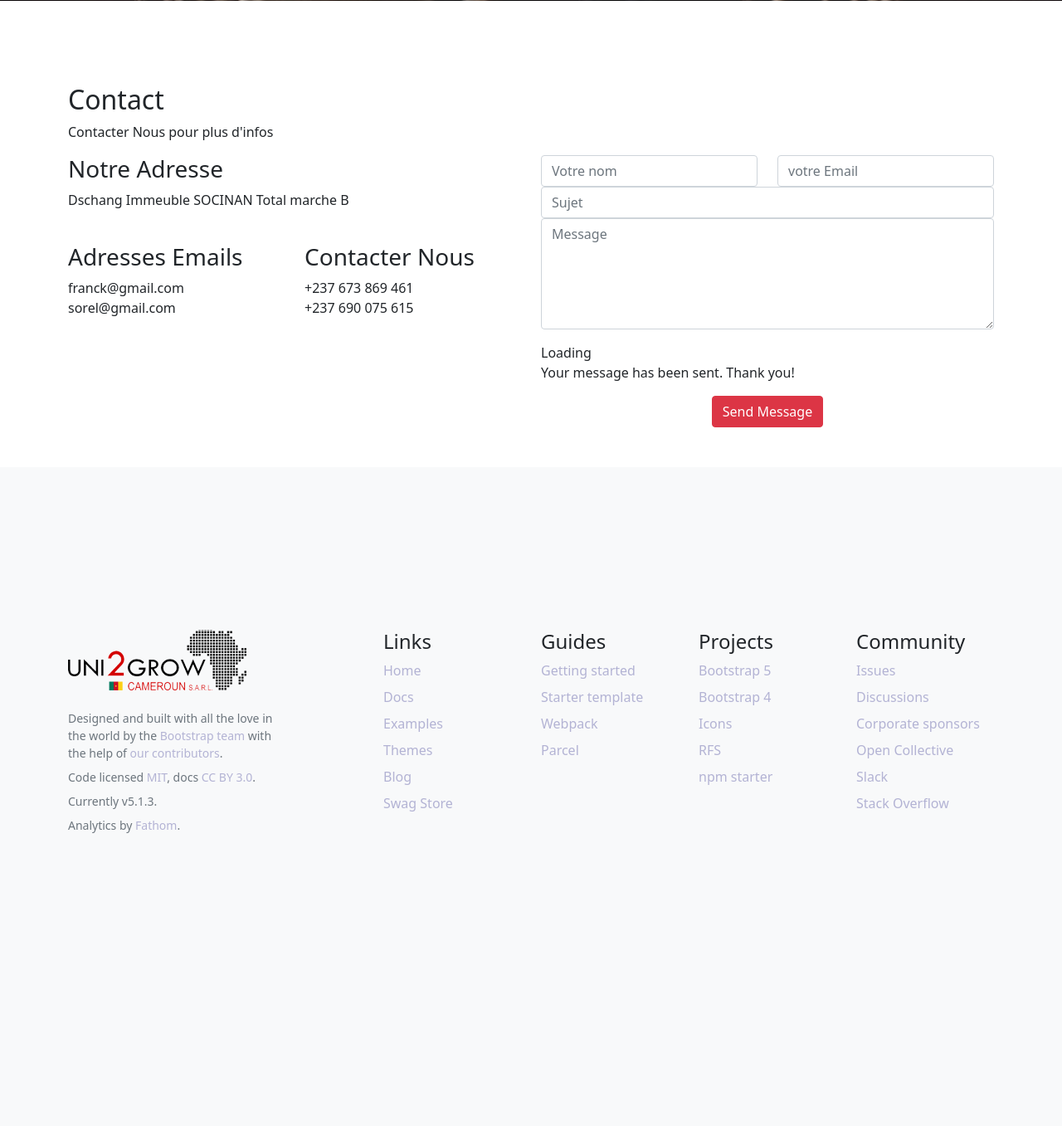
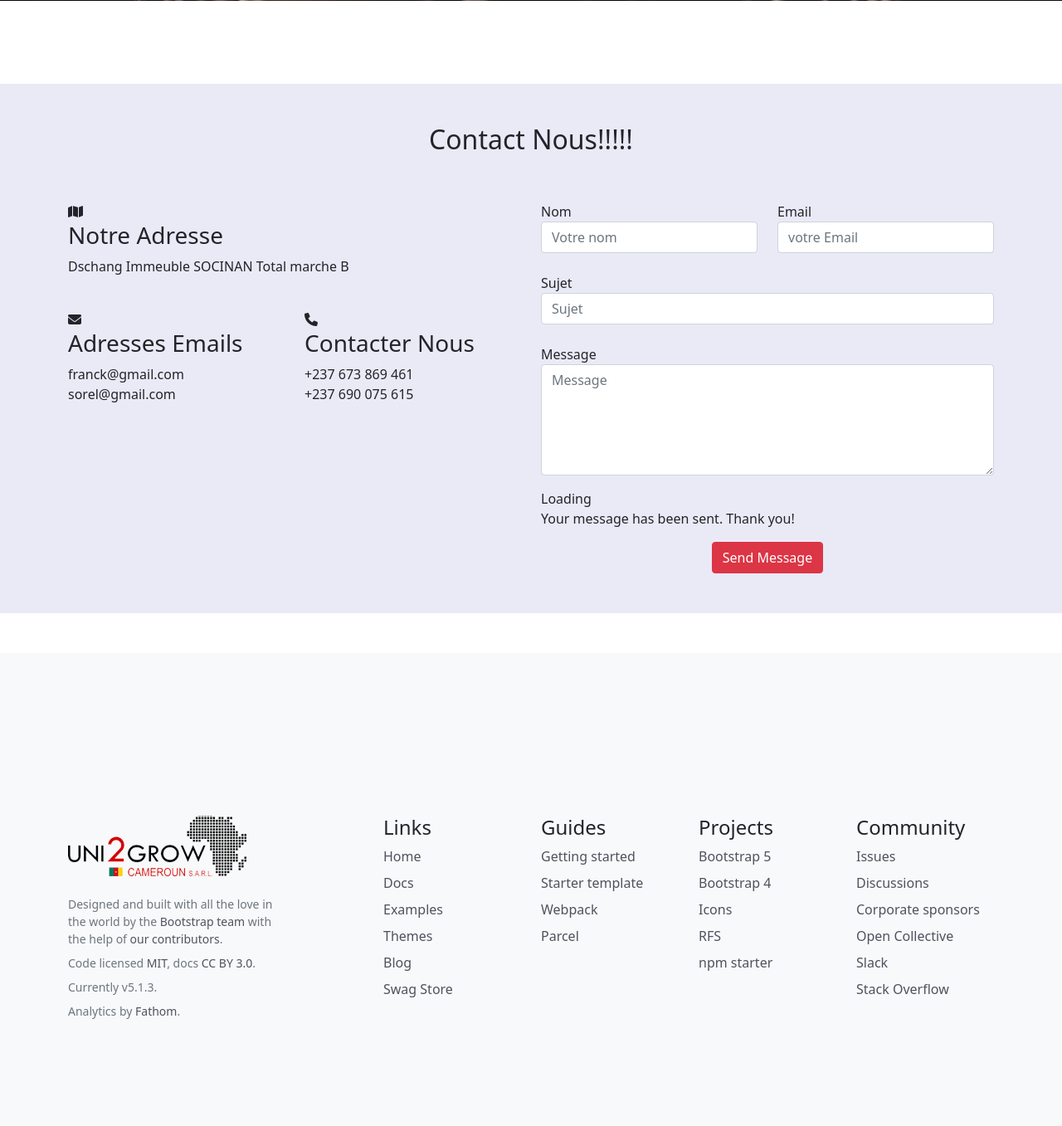
Before and after one commit to FRANCK-DEMAFO/gestion-conge-contrats, a PHP site: page /gestion_conges_contrats/ in a window 1280 px wide. Shown: the part 690-2047 px from the top of the page at 83% size. Before the commit the page ends 1694 px from the top, so only its background shows below. Run offline with PHP 8.4, Linux system fonts and the light colour scheme.

Commit message:
projet fin

```diff
--- a/assets/css/style.css
+++ b/assets/css/style.css
@@ -1,7 +1,7 @@
 
     a{
         text-decoration: none;
-        color: rgb(179, 179, 212);
+        color: rgb(81, 81, 95);
     }
     a:hover{
         text-decoration: underline rgb(240, 12, 12);
--- a/index.php
+++ b/index.php
@@ -7,9 +7,10 @@
     <meta charset="UTF-8">
     <meta http-equiv="X-UA-Compatible" content="IE=edge">
     <meta name="viewport" content="width=device-width, initial-scale=1.0">
+    <link rel="stylesheet" href="./vendor/font/css/all.min.css">
     <link rel="stylesheet" href="./vendor/bootstrap/css/bootstrap.min.css">
     <link rel="stylesheet" href="./assets/css/style.css">
-    <script src="./vendor/bootstrap/js/bootstrap.min.js"></script>
+    <script src="./../vendor/bootstrap/js/bootstrap.min.js"></script>
     <title>Gestion conges contrats </title>
 
 <body>
@@ -81,14 +82,14 @@
         </div>
     </div>
 
-    <section id="contact" class="contact">
+    <section id="contact" class="contact" style="background-color:rgb(234, 234, 247);">
         <div class="container" data-aos="fade-up">
-
-            <div class="section-title">
-                <h2>Contact</h2>
-                <p>Contacter Nous pour plus d'infos</p>
-            </div>
-
+            <center>
+                <br><br>
+                <div class="section-title">
+                    <h2>Contact Nous!!!!!</h2>
+                </div><br><br>
+            </center>
             <div class="row" data-aos="fade-up" data-aos-delay="100">
 
                 <div class="col-lg-6">
@@ -96,23 +97,23 @@
                     <div class="row">
                         <div class="col-md-12">
                             <div class="info-box">
-                                <i class="bx bx-map"></i>
+                                <i class="fas fa-map"></i>
                                 <h3>Notre Adresse</h3>
                                 <p>Dschang Immeuble SOCINAN Total marche B </p>
                             </div>
                         </div>
                         <div class="col-md-6">
                             <div class="info-box mt-4">
-                                <i class="bx bx-envelope"></i>
+                            <i class="fas fa-envelope"></i>
                                 <h3>Adresses Emails</h3>
-                                <p>franck@gmail.com<br>sorel@gmail.com</p>
+                                  <p>franck@gmail.com<br>sorel@gmail.com</p>
                             </div>
                         </div>
                         <div class="col-md-6">
                             <div class="info-box mt-4">
-                                <i class="bx bx-phone-call"></i>
+                            <i class="fas fa-phone"></i>
                                 <h3>Contacter Nous</h3>
-                                <p>+237 673 869 461<br>+237 690 075 615</p>
+                                <p> +237 673 869 461<br>+237 690 075 615</p>
                             </div>
                         </div>
                     </div>
@@ -123,16 +124,20 @@
                     <form action="forms/contact.php" method="post" role="form" class="php-email-form">
                         <div class="row">
                             <div class="col form-group">
+                                <label for="">Nom</label>
                                 <input type="text" name="name" class="form-control" id="name" placeholder="Votre nom" required>
                             </div>
                             <div class="col form-group">
+                                <label for="">Email</label>
                                 <input type="email" class="form-control" name="email" id="email" placeholder="votre Email" required>
                             </div>
-                        </div>
+                        </div><br>
                         <div class="form-group">
+                            <label for="">Sujet</label>
                             <input type="text" class="form-control" name="subject" id="subject" placeholder="Sujet" required>
-                        </div>
+                        </div><br>
                         <div class="form-group">
+                            <label for="">Message</label>
                             <textarea class="form-control" name="message" rows="5" placeholder="Message" required></textarea>
                         </div>
                         <div class="my-3">
@@ -146,7 +151,7 @@
 
             </div>
 
-        </div>
+        </div><br><br>
     </section><!-- End Contact Section -->
 
 
@@ -208,6 +213,8 @@
                 </div>
             </div>
     </footer>
+    <a href="#" class="back-to-top d-flex align-items-center justify-content-center"><i class="fas fa-arrow"></i></a>
+
 </body>
 
 </html>
```
